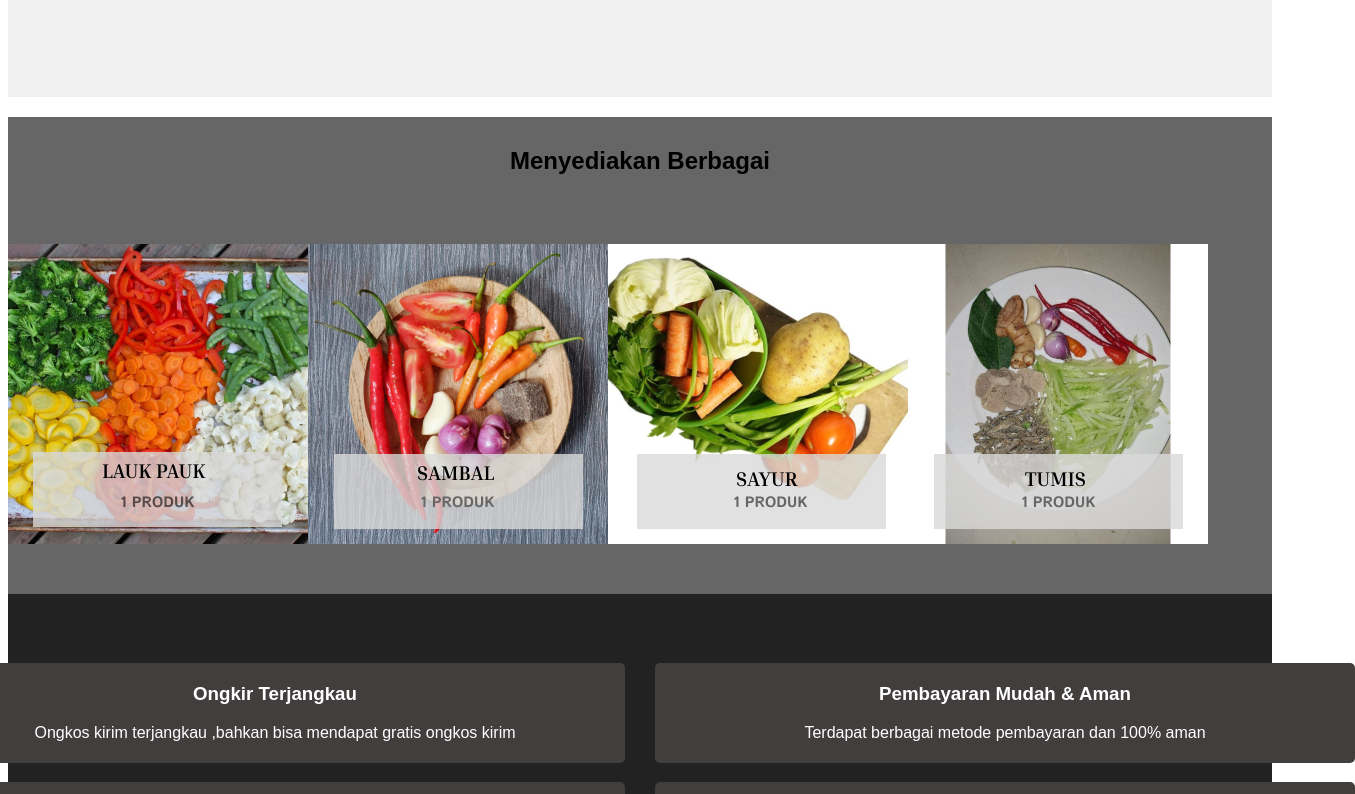
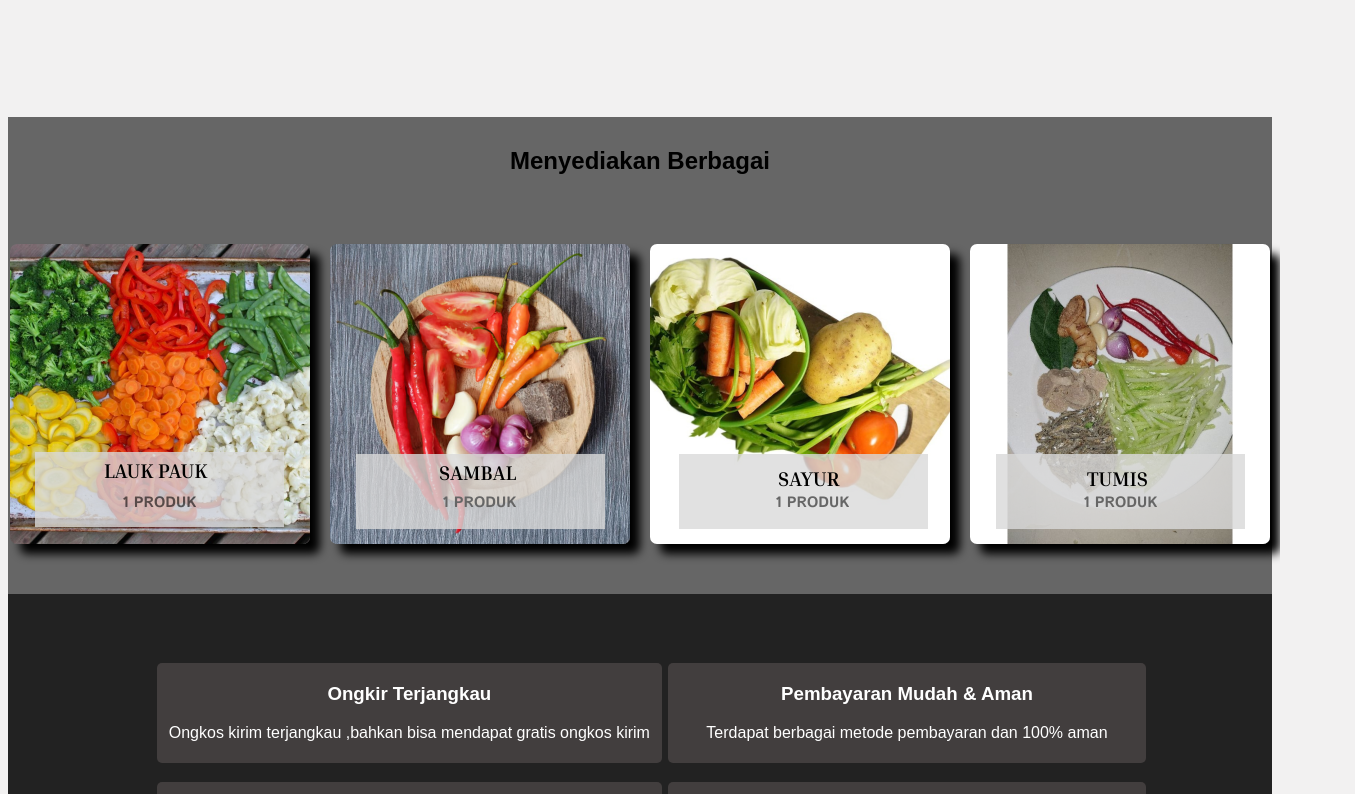
Before and after one commit to delafajarmulia/sayur-pop, a plain HTML site: page index.html in a window 1280 px wide. Shown: the part 484-1278 px from the top of the page, 1355 px wide, since content can reach past the window. Drawn offline with Linux system fonts and the light colour scheme.

Commit message:
semoga tidack repisi

```diff
--- a/css/style.-toko.css
+++ b/css/style.-toko.css
@@ -5,6 +5,11 @@
 h1{
     text-align: center;
     color: #6C932E;
+    padding-top: 50px;
+}
+.container-card{
+    margin-top: 50px;
+    margin-bottom: 50px;
 }
 .card-product{
     background-color: #FFFFFF;
@@ -26,20 +31,24 @@ h1{
     background-color: #FFFFFF;
     margin-top: auto;
     margin-bottom: auto;
+    background-color:transparent;
 }
 h3{
     background-color: #FFFFFF;
     text-align: center;
+    background-color: transparent;
 }
 p{
     background-color: #FFFFFF;
     text-align: center;
+    background-color: transparent;
 }
 del{
     background-color: #FFFFFF;
     color: #949494;
+    background-color: transparent;
 }
-h3:hover{
+/* h3:hover{
     background-color: #C6E494;
 }
 p:hover{
@@ -47,7 +56,7 @@ p:hover{
 }
 del:hover{
     background-color: #C6E494;
-}
+} */
 footer{
     background-color: #F2F1F1;
 }
--- a/css/style.css
+++ b/css/style.css
@@ -1,8 +1,12 @@
 *{
     font-family: Arial, Helvetica, sans-serif;
 }
+body{
+    background-color: #F2F1F1;
+}
 .container{
     width: auto;
+    background-color: #F2F1F1;
 }
 a:hover{
     color: #b1f33d;
@@ -11,11 +15,13 @@ a{
     text-decoration: none;
     color: black;
 }
+.nav{
+    margin-top: 0px;
+}
 .nav ul{
     list-style-type: none;
     display: flex;
     justify-content: flex-end;
-    /* flex-direction: row; */
 }
 ul li{
     padding-right: 15px;
@@ -28,9 +34,7 @@ ul li{
     display: flex;
     justify-content: space-around;
     background-color: #F2F1F1;
-    /* padding-left: auto;
-    padding-right: auto; */
-    /* margin-right: auto; */
+    margin-bottom: 0px;
 }
 .title{
     padding-right: 250px;
@@ -60,10 +64,16 @@ ul li{
 }
 .img-product{
     display: flex;
+    justify-content: center;
+    gap : 20px;
     margin-left: auto;
     margin-right: auto;
     padding-top: 50px;
     padding-bottom: 50px;
+}
+.many-img{
+    border-radius: 7px;
+    box-shadow: 10px 10px 10px black;
 }
 .pelayanan-back{
     background-color: #222222;
@@ -76,10 +86,8 @@ ul li{
 .div-pelayanan{
     background-color: #423E3E;
     color: #FFFFFF;
-    width:700px;
+    width:105%;
     height: 100px;
-    /* margin-left: auto;
-    margin-right: auto; */
     border: none;
     border-radius: 5px;
 }
@@ -97,10 +105,8 @@ ul li{
     gap: 10px;
 }
 .card-belanja{
-    /* display: flex; */
     background-color: #D9D9D9;
     padding: 30px;
-    /* gap: 50px; */
 }
 .div-belanja{
     width: 90%;
@@ -109,7 +115,6 @@ ul li{
     border-radius: 7px;
     padding: 20px;
     margin-top: 15px;
-    /* pa-bottom: 50px; */
     margin-left: auto;
     margin-right: auto;
     display: flex;
@@ -149,11 +154,6 @@ footer{
     height: 100px;
     margin-top: 0px;
 }
-/* hr{
-    padding-top: 50px;
-    margin-left: 30px;
-    margin-right: 30px;
-} */
 footer p{
     padding-bottom: 0px;
     padding-left: 30px;
--- a/index.html
+++ b/index.html
@@ -51,10 +51,10 @@
         <h2>Menyediakan Berbagai</h2>
 
         <div class="img-product">
-            <img src="img/gambar lauk pauk.png" alt="">
-            <img src="img/gambar sambal.png" alt="">
-            <img src="img/gambar sayur.png" alt="">
-            <img src="img/gambar tumis.png" alt="">
+            <img src="img/gambar lauk pauk.png" alt="" class="many-img">
+            <img src="img/gambar sambal.png" alt="" class="many-img">
+            <img src="img/gambar sayur.png" alt="" class="many-img">
+            <img src="img/gambar tumis.png" alt="" class="many-img">
         </div>
     </div>
 
```
